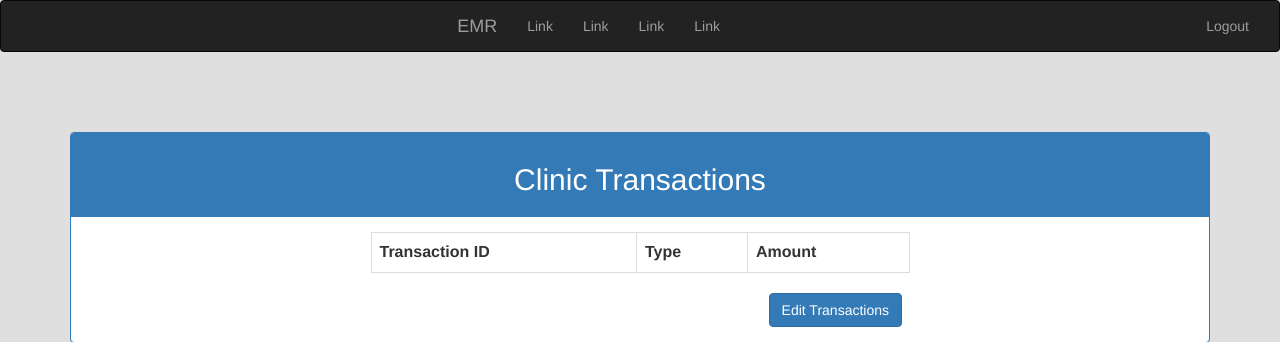
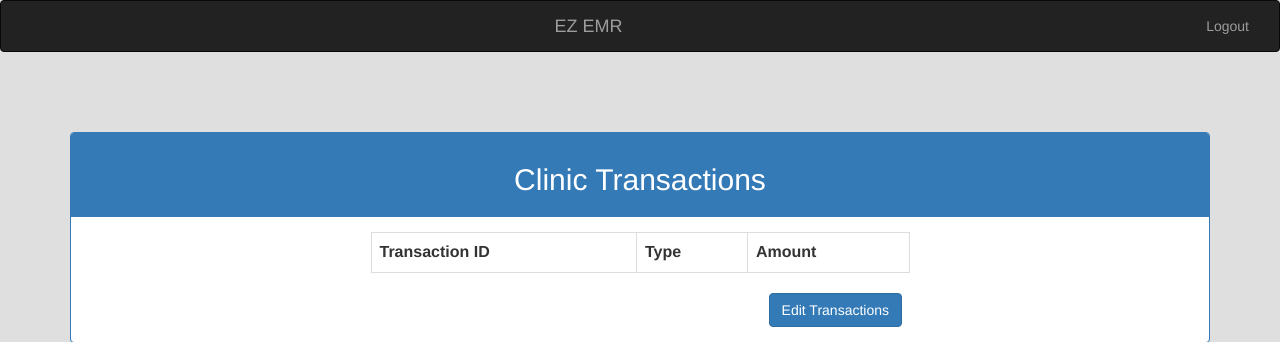
Before and after one commit to BraedenQ/it350, a CodeIgniter app: page /database/index.php/edittransactions/add in a window 1280 px wide. Shown: the top 342 px of the page. Run offline with CodeIgniter, Linux system fonts and the light colour scheme; data comes from the database, SQL or seed files in the repository; data that the repository does not hold is empty; some libraries are stand-ins or nearby versions.

Commit message:
got rid of links and changed title

```diff
--- a/application/views/templates/header.php
+++ b/application/views/templates/header.php
@@ -35,11 +35,7 @@
 			    <!-- Collect the nav links, forms, and other content for toggling -->
 			    	<div class="collapse navbar-collapse" id="bs-example-navbar-collapse-1">
 			      		<ul class="nav navbar-nav">
-					      	<li><a class="navbar-brand" href="<?php echo site_url('home');?>">EMR</a></li>
-					        <li class=""><a href="#">Link <span class="sr-only">(current)</span></a></li>
-					        <li><a href="#">Link</a></li>
-					        <li><a href="#">Link</a></li>
-					        <li><a>Link</a><li>
+					      	<li><a class="navbar-brand" href="<?php echo site_url('home');?>">EZ EMR</a></li>
 			      		</ul>
 			      		<ul class="nav navbar-nav navbar-right">
 			        		<li><a href="#" style="text-decoration: none; cursor: initial;"><?php
```
